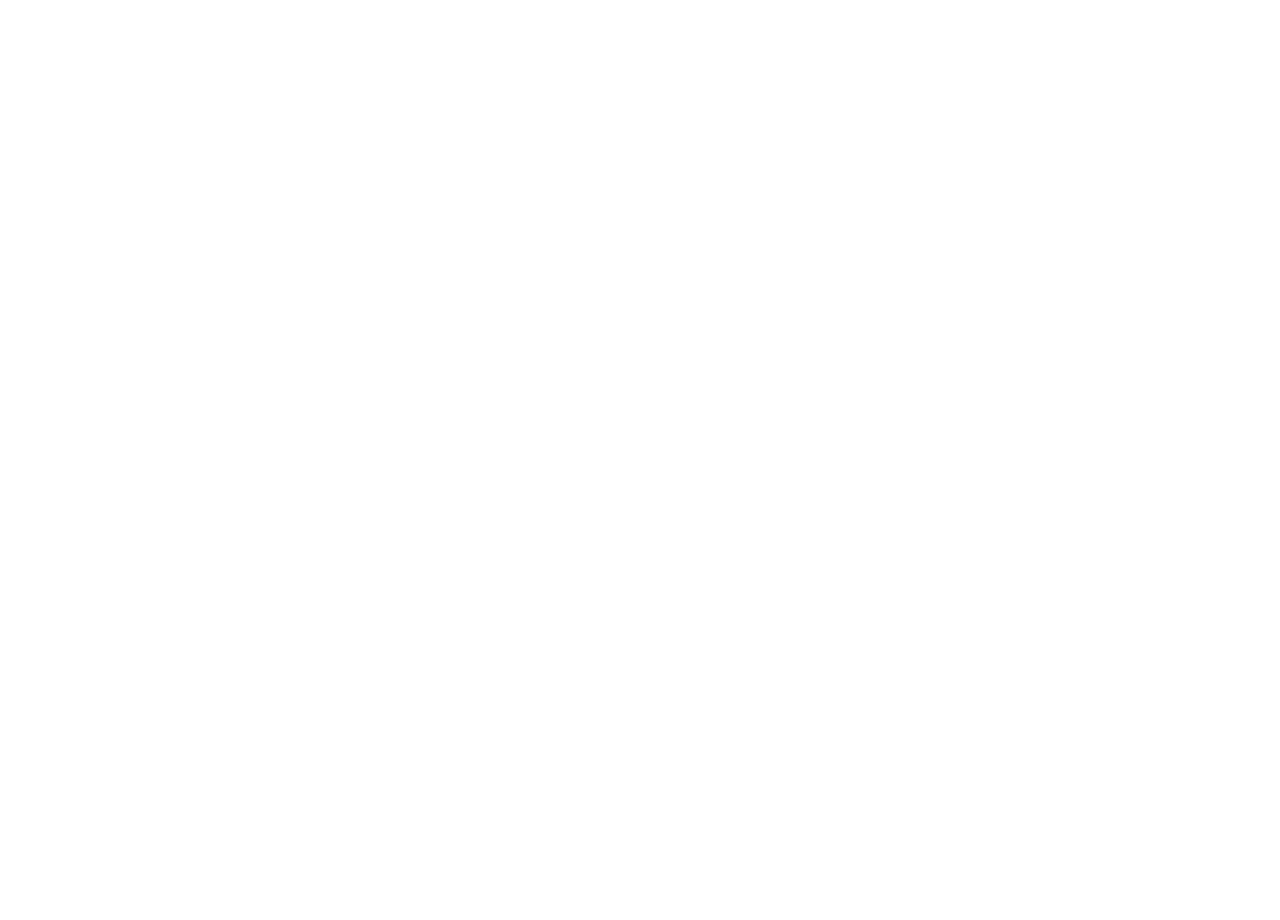
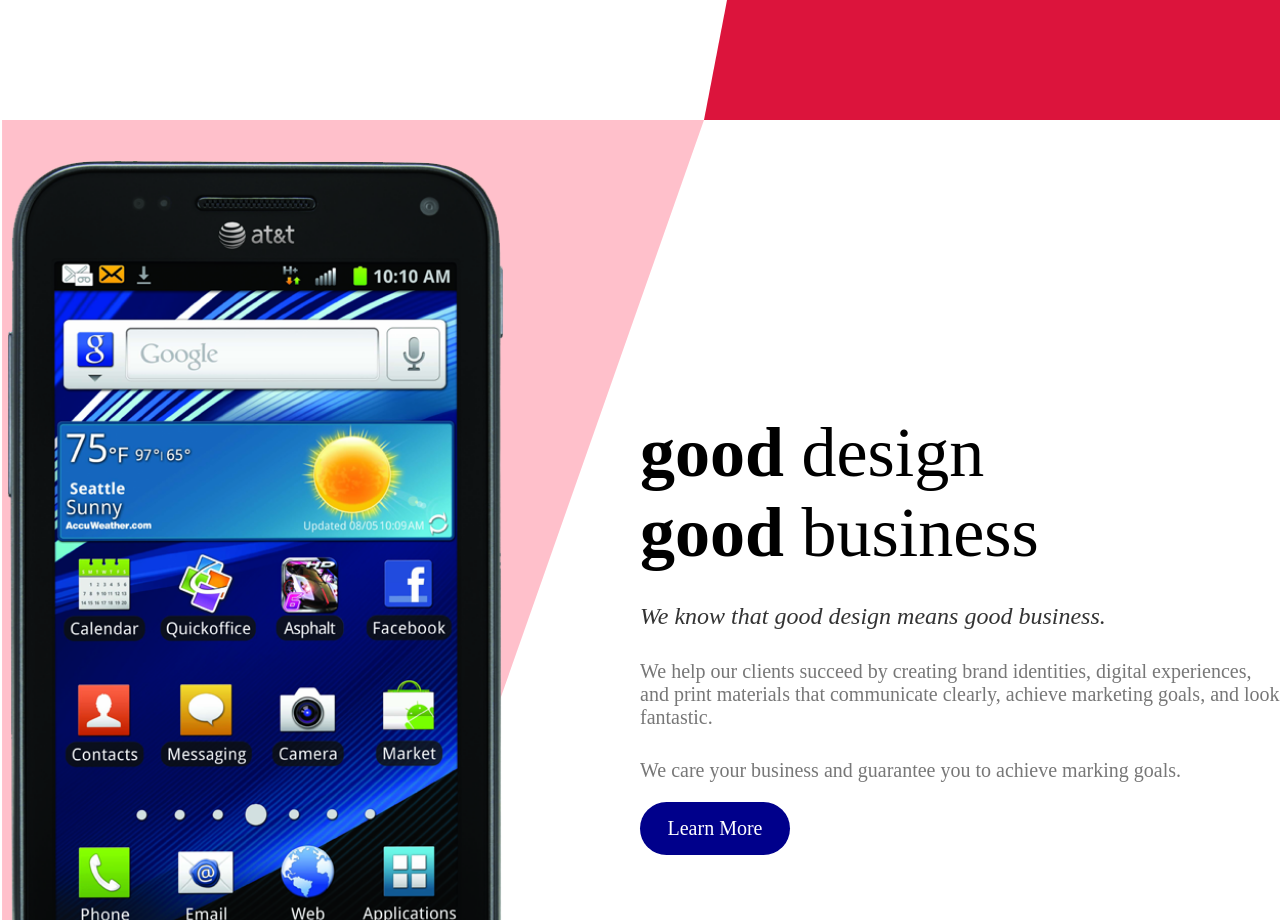
Before and after one commit to Tiago-devop/react-agency-app, a React (Create React App) app: page / in a window 1280 px wide. Shown: the part 680-1600 px from the top of the page. Before the commit the page ends 800 px from the top, so only its background shows below. Built offline with nearby package versions, Linux system fonts and the light colour scheme.

Commit message:
add Feature comp and styling

```diff
--- a/src/App.js
+++ b/src/App.js
@@ -1,16 +1,23 @@
 import Intro from "./components/Intro";
 import Navbar from "./components/Navbar";
+import Feature from "./components/Feature";
 
 import { GlobalStyle } from "./GlobalStyle";
-import { IntroShape, Wrapper } from "./App.styles";
+import { FeatureShape, IntroShape, Wrapper } from "./App.styles";
 
 const App = () => (
+  <>
     <Wrapper>
       <Navbar />
       <Intro />
       <IntroShape />
       <GlobalStyle />
     </Wrapper>
+    <Wrapper>
+      <Feature />
+      <FeatureShape />
+    </Wrapper>
+  </>
 );
 
 export default App;
--- a/src/App.styles.js
+++ b/src/App.styles.js
@@ -1,17 +1,28 @@
-import styled from "styled-components";
+import styled, { css } from "styled-components";
 
 export const Wrapper = styled.div`
   height: 100vh;
   overflow: hidden;
+  position: relative;
 `;
 
-export const IntroShape = styled.div`
+export const Shape = css`
   width: 100%;
   height: 100%;
   position: absolute;
   top: 0;
   left: 0;
   z-index: -1;
-  clip-path: polygon(100% 0, 79% 0, 52% 81%, 100% 81%);
+`;
+
+export const IntroShape = styled.div`
+  ${Shape}
+  clip-path: polygon(67% 0, 100% 0, 100% 100%, 55% 100%);
   background-color: crimson;
 `;
+
+export const FeatureShape = styled.div`
+  ${Shape}
+  clip-path: polygon(0 0, 55% 0, 33% 100%, 0 100%);
+  background-color: pink;
+`;
--- /dev/null
+++ b/src/components/Feature/Feature.styles.js
@@ -0,0 +1,49 @@
+import styled from "styled-components";
+
+export const Container = styled.div`
+  display: flex;
+`;
+
+export const Left = styled.div`
+  width: 50%;
+`;
+
+export const Image = styled.img`
+  width: 80%;
+`;
+
+export const Right = styled.div`
+  width: 50%;
+  display: flex;
+  flex-direction: column;
+  justify-content: center;
+`;
+
+export const Title = styled.span`
+  font-size: 70px;
+`;
+
+export const SubTitle = styled.span`
+  font-size: 24px;
+  font-style: italic;
+  color: #333;
+  margin-top: 30px;
+`;
+
+export const Description = styled.p`
+  font-size: 20px;
+  color: #777;
+  margin-top: 30px;
+`;
+
+export const Button = styled.button`
+  width: 150px;
+  padding: 15px 20px;
+  background-color: darkblue;
+  color: white;
+  border: none;
+  border-radius: 30px;
+  margin-top: 20px;
+  font-size: 20px;
+  cursor: pointer;
+`;
--- /dev/null
+++ b/src/components/Feature/index.js
@@ -0,0 +1,41 @@
+import {
+  Container,
+  Left,
+  Right,
+  Image,
+  Title,
+  SubTitle,
+  Description,
+  Button,
+} from "./Feature.styles";
+
+import Cellphone from "../../img/cellphone.png";
+import AnimatedShapes from "./../AnimatedShapes";
+
+const Feature = () => (
+  <Container>
+    <Left>
+      <Image src={Cellphone} />
+    </Left>
+    <Right>
+      <Title>
+        <b>good</b> design
+        <br />
+        <b>good</b> business
+      </Title>
+      <SubTitle>We know that good design means good business.</SubTitle>
+      <Description>
+        We help our clients succeed by creating brand identities, digital
+        experiences, and print materials that communicate clearly, achieve
+        marketing goals, and look fantastic.
+      </Description>
+      <Description>
+        We care your business and guarantee you to achieve marking goals.
+      </Description>
+      <Button>Learn More</Button>
+    </Right>
+    <AnimatedShapes />
+  </Container>
+);
+
+export default Feature;
```
Also changed, not shown: src/img/cellphone.png (added). Lines whose indentation alone changed are shown as unchanged.
